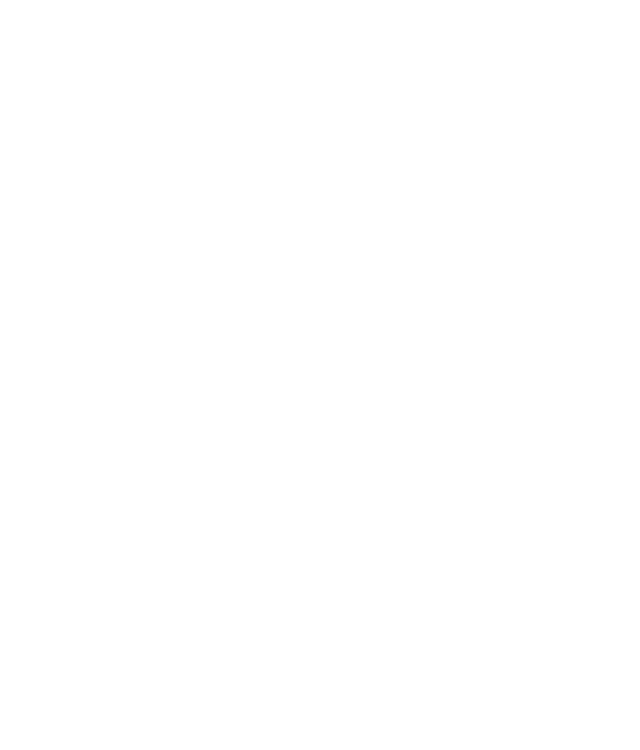
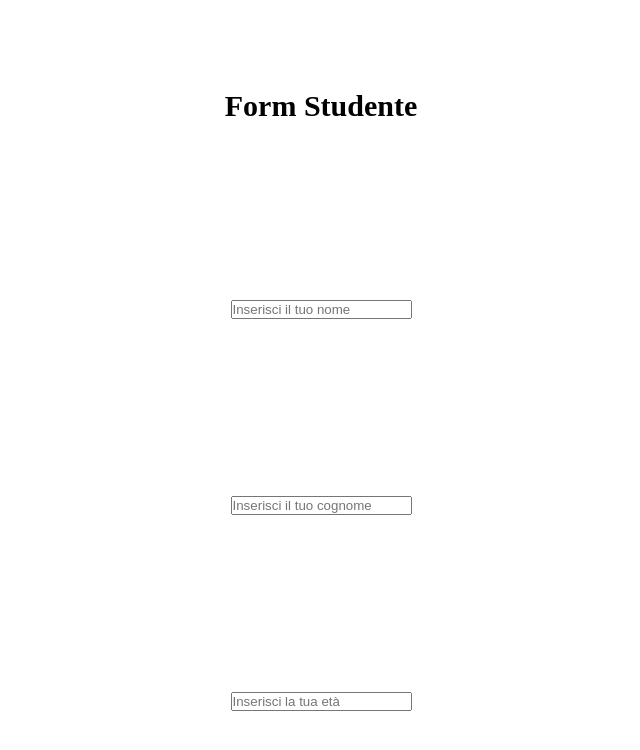
Before and after one commit to MastroJoe/js-oggetti-studenti, a plain HTML site: page index.html in a window 1280 px wide. Shown: the whole page, without its empty margins (319-959 px from the left). Drawn offline with nearby package versions, Linux system fonts and the light colour scheme.

Commit message:
form dati studente

```diff
--- a/assets/css/master.css
+++ b/assets/css/master.css
@@ -2,6 +2,11 @@
   margin: 0;
   padding: 0;
   box-sizing: border-box;
+}
+
+h1 {
+  font-size: 30px;
+
 }
 
 #studente {
--- a/assets/js/main.js
+++ b/assets/js/main.js
@@ -17,7 +17,7 @@ var studente = {
 console.log("Studente: " + studente);
 // ciclo e stampo tutte le proprietà dell'oggetto studente
 for (var studenteKey in studente) {
-console.log(studenteKey, studente[studenteKey]);
+console.log(studenteKey + ": " +  studente[studenteKey]);
 }
 // creo un array di oggetti di studenti
 var studenti = [
--- a/index.html
+++ b/index.html
@@ -11,7 +11,10 @@
 </head>
 <body>
   <div id="studente">
-    <p></p>
+    <h1>Form Studente</h1>
+    <input id="nome" type="text" name="Nome" value="" placeholder="Inserisci il tuo nome">
+    <input id="cognome" type="text" name="Cognome" value="" placeholder="Inserisci il tuo cognome">
+    <input id="età" type="text" name="Età" value="" placeholder="Inserisci la tua età">
   </div>
 </body>
 </html>
```
